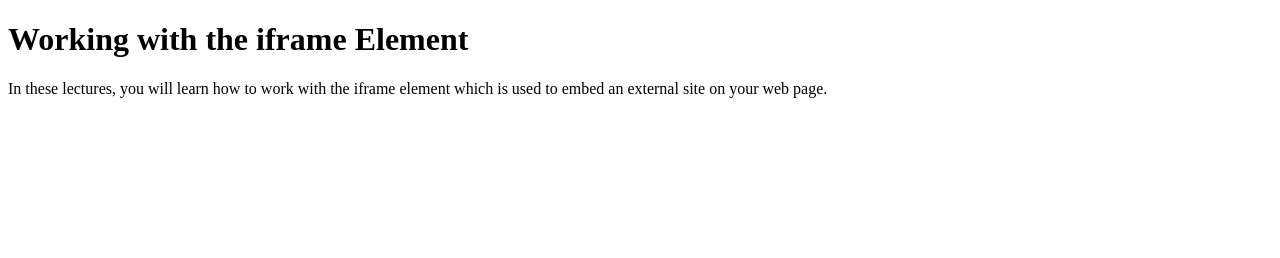
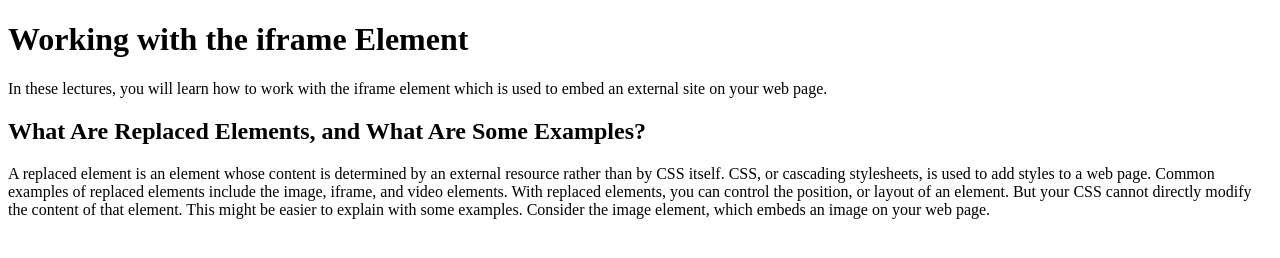
Before and after one commit to AhmedAli-01/FreeCodeCamping_FSWD, a plain HTML site: page Day_10-25.8.25/WorkingwiththeiframeElement.html in a window 1280 px wide. Drawn offline with Linux system fonts and the light colour scheme.

Commit message:
Day 10 of codding:- lecture-I learned about replaced elements example iframe, img and etc

```diff
--- a/Day_10-25.8.25/WorkingwiththeiframeElement.html
+++ b/Day_10-25.8.25/WorkingwiththeiframeElement.html
@@ -11,5 +11,16 @@
       In these lectures, you will learn how to work with the iframe element
       which is used to embed an external site on your web page.
     </p>
+    <h2>What Are Replaced Elements, and What Are Some Examples?</h2>
+    <p>
+      A replaced element is an element whose content is determined by an
+      external resource rather than by CSS itself. CSS, or cascading
+      stylesheets, is used to add styles to a web page. Common examples of
+      replaced elements include the image, iframe, and video elements. With
+      replaced elements, you can control the position, or layout of an element.
+      But your CSS cannot directly modify the content of that element. This
+      might be easier to explain with some examples. Consider the image element,
+      which embeds an image on your web page.
+    </p>
   </body>
 </html>
```
